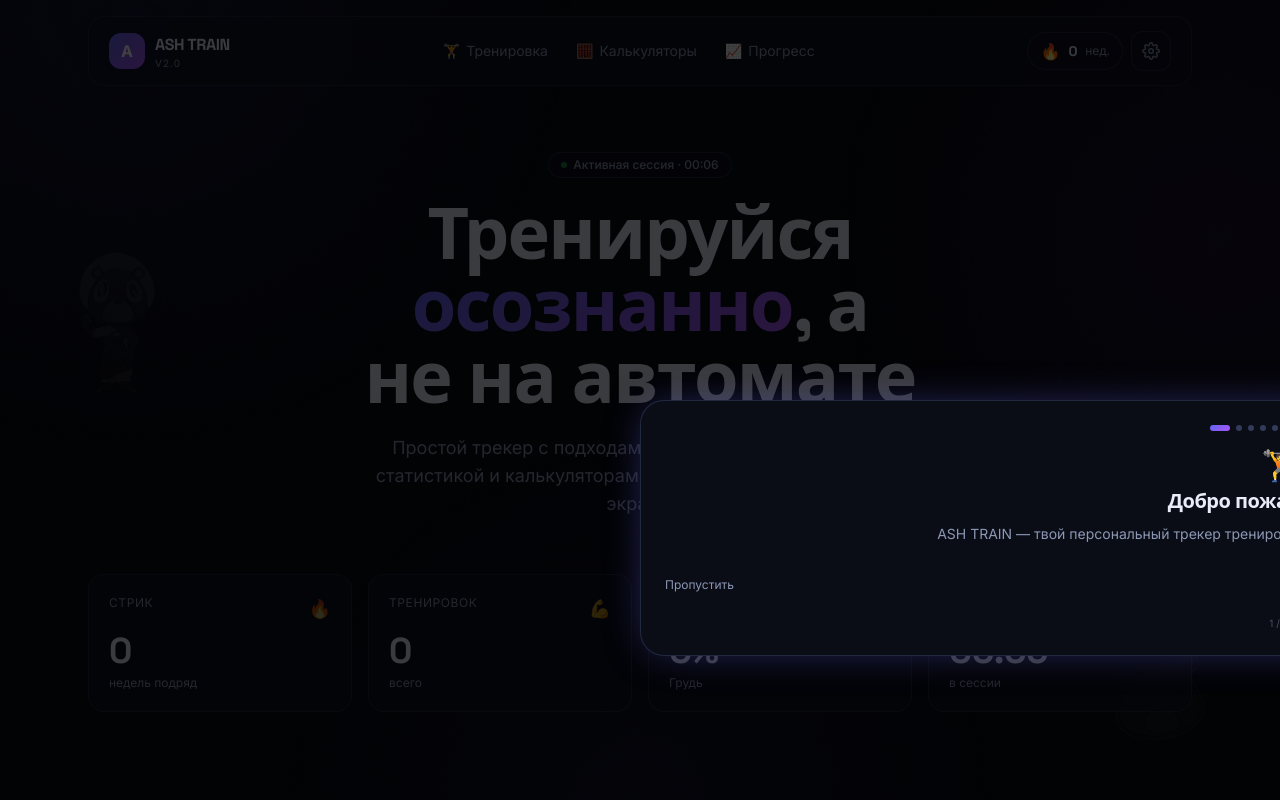
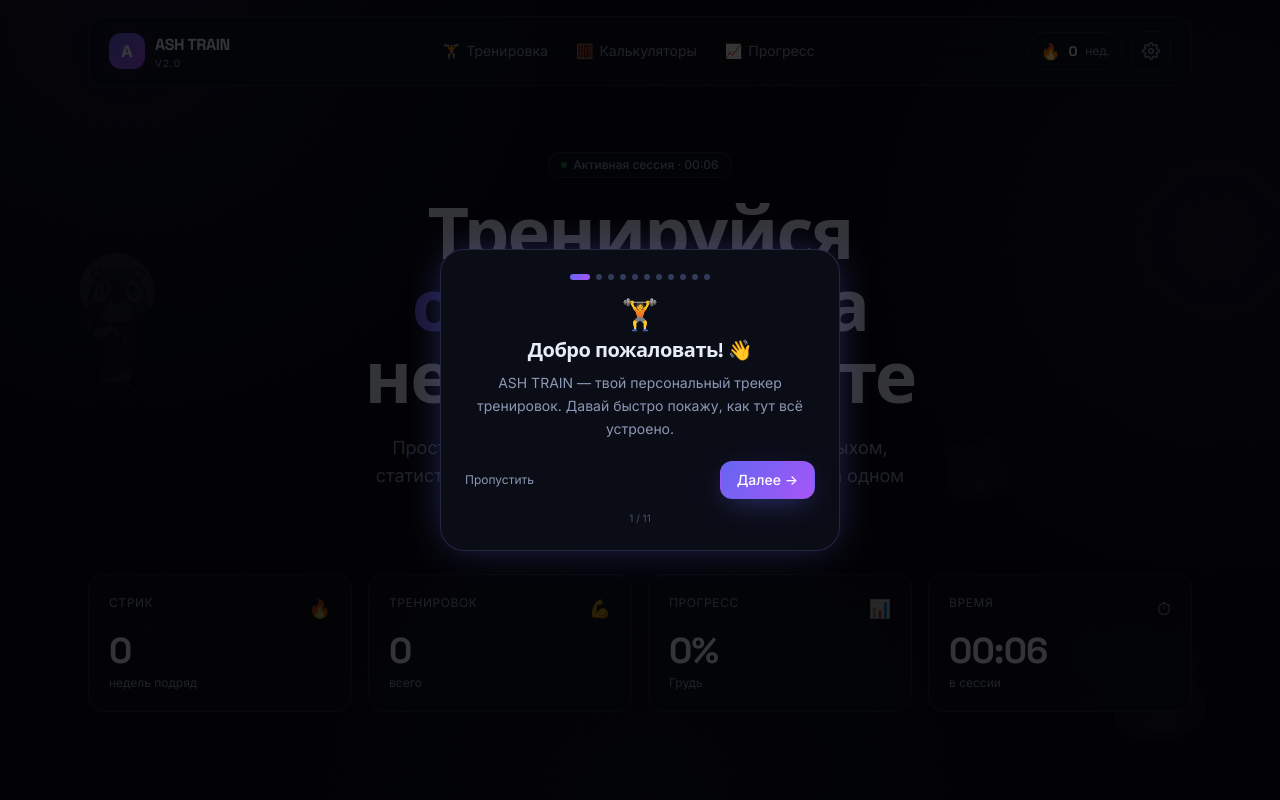
Before and after one commit to yohannw7/trainings, a Next.js app: page / in a window 1280 px wide. Shown: the top 800 px of the page. Built offline with nearby package versions, Linux system fonts and the light colour scheme.

Commit message:
Fix onboarding tooltip positioning
Rewrite spotlight + tooltip layout: use flex alignment instead of absolute top/left/transform. Tooltip stays centered horizontally and positioned relative to the spotlight vertically. Fixes shifted menu issue.

```diff
--- a/components/Onboarding.tsx
+++ b/components/Onboarding.tsx
@@ -1,7 +1,7 @@
 "use client";
 
 import { AnimatePresence, motion } from "framer-motion";
-import { useCallback, useEffect, useRef, useState } from "react";
+import { useCallback, useEffect, useState } from "react";
 
 const STORAGE_KEY = "onboarding_done_v2";
 
@@ -9,7 +9,7 @@ type Step = {
   title: string;
   description: string;
   icon: string;
-  target?: string; // CSS selector for the element to highlight
+  target?: string;
 };
 
 const STEPS: Step[] = [
@@ -90,66 +90,67 @@ const STEPS: Step[] = [
   },
 ];
 
-type Rect = { top: number; left: number; width: number; height: number };
+type ViewportRect = { x: number; y: number; w: number; h: number };
 
 export function Onboarding() {
   const [show, setShow] = useState(false);
   const [step, setStep] = useState(0);
-  const [targetRect, setTargetRect] = useState<Rect | null>(null);
-  const [tooltipPos, setTooltipPos] = useState<"bottom" | "top">("bottom");
-  const tooltipRef = useRef<HTMLDivElement>(null);
+  const [spot, setSpot] = useState<ViewportRect | null>(null);
+  const [tooltipSide, setTooltipSide] = useState<"below" | "above">("below");
 
   useEffect(() => {
     const done = localStorage.getItem(STORAGE_KEY);
     if (!done) setShow(true);
   }, []);
 
-  const measureTarget = useCallback((selector?: string) => {
+  const measure = useCallback(() => {
+    const selector = STEPS[step]?.target;
     if (!selector) {
-      setTargetRect(null);
+      setSpot(null);
       return;
     }
     const el = document.querySelector(selector);
     if (!el) {
-      setTargetRect(null);
+      setSpot(null);
       return;
     }
-    const rect = el.getBoundingClientRect();
-    setTargetRect({
-      top: rect.top + window.scrollY,
-      left: rect.left + window.scrollX,
-      width: rect.width,
-      height: rect.height,
+    const r = el.getBoundingClientRect();
+    const pad = 10;
+    setSpot({
+      x: r.left - pad,
+      y: r.top - pad,
+      w: r.width + pad * 2,
+      h: r.height + pad * 2,
     });
+    // Tooltip goes below if element is in top half, above otherwise
+    setTooltipSide(r.top + r.height / 2 < window.innerHeight * 0.55 ? "below" : "above");
+  }, [step]);
 
-    // Decide tooltip position
-    const viewH = window.innerHeight;
-    const elCenter = rect.top + rect.height / 2;
-    setTooltipPos(elCenter < viewH / 2 ? "bottom" : "top");
-
-    // Scroll element into view
-    el.scrollIntoView({ behavior: "smooth", block: "center" });
-  }, []);
-
+  // Scroll to target and measure
   useEffect(() => {
     if (!show) return;
-    const timer = setTimeout(() => {
-      measureTarget(STEPS[step].target);
-    }, 350); // wait for scroll/animation
-    return () => clearTimeout(timer);
-  }, [step, show, measureTarget]);
+    const selector = STEPS[step]?.target;
+    if (selector) {
+      const el = document.querySelector(selector);
+      if (el) {
+        el.scrollIntoView({ behavior: "smooth", block: "center" });
+      }
+    }
+    // Measure after scroll settles
+    const t = setTimeout(measure, 400);
+    return () => clearTimeout(t);
+  }, [step, show, measure]);
 
-  // Recalculate on resize
+  // Re-measure on scroll/resize
   useEffect(() => {
     if (!show) return;
-    const handler = () => measureTarget(STEPS[step].target);
-    window.addEventListener("resize", handler);
-    window.addEventListener("scroll", handler);
+    window.addEventListener("scroll", measure, true);
+    window.addEventListener("resize", measure);
     return () => {
-      window.removeEventListener("resize", handler);
-      window.removeEventListener("scroll", handler);
+      window.removeEventListener("scroll", measure, true);
+      window.removeEventListener("resize", measure);
     };
-  }, [show, step, measureTarget]);
+  }, [show, measure]);
 
   const finish = () => {
     localStorage.setItem(STORAGE_KEY, "1");
@@ -165,43 +166,10 @@ export function Onboarding() {
     if (step > 0) setStep(step - 1);
   };
 
-  const current = STEPS[step];
-
   if (!show) return null;
 
-  // Spotlight cutout for SVG mask
-  const pad = 8;
-  const spotRect = targetRect
-    ? {
-        x: targetRect.left - window.scrollX - pad,
-        y: targetRect.top - window.scrollY - pad,
-        w: targetRect.width + pad * 2,
-        h: targetRect.height + pad * 2,
-        rx: 16,
-      }
-    : null;
-
-  // Tooltip position relative to viewport
-  const getTooltipStyle = (): React.CSSProperties => {
-    if (!spotRect) {
-      return { top: "50%", left: "50%", transform: "translate(-50%, -50%)" };
-    }
-    const gap = 16;
-    if (tooltipPos === "bottom") {
-      return {
-        top: spotRect.y + spotRect.h + gap,
-        left: "50%",
-        transform: "translateX(-50%)",
-        maxWidth: "min(420px, calc(100vw - 32px))",
-      };
-    }
-    return {
-      bottom: `calc(100vh - ${spotRect.y}px + ${gap}px)`,
-      left: "50%",
-      transform: "translateX(-50%)",
-      maxWidth: "min(420px, calc(100vw - 32px))",
-    };
-  };
+  const current = STEPS[step];
+  const hasTarget = !!current.target && !!spot;
 
   return (
     <AnimatePresence>
@@ -209,24 +177,20 @@ export function Onboarding() {
         initial={{ opacity: 0 }}
         animate={{ opacity: 1 }}
         exit={{ opacity: 0 }}
-        className="fixed inset-0 z-[300]"
-        style={{ pointerEvents: "auto" }}
+        className="fixed inset-0 z-[300] overflow-hidden"
       >
-        {/* Dark overlay with spotlight cutout */}
-        <svg
-          className="absolute inset-0 h-full w-full"
-          style={{ pointerEvents: "none" }}
-        >
+        {/* Overlay with spotlight hole */}
+        <svg className="pointer-events-none absolute inset-0 h-full w-full">
           <defs>
-            <mask id="spotlight-mask">
+            <mask id="onboarding-mask">
               <rect width="100%" height="100%" fill="white" />
-              {spotRect && (
+              {spot && (
                 <rect
-                  x={spotRect.x}
-                  y={spotRect.y}
-                  width={spotRect.w}
-                  height={spotRect.h}
-                  rx={spotRect.rx}
+                  x={spot.x}
+                  y={spot.y}
+                  width={spot.w}
+                  height={spot.h}
+                  rx={14}
                   fill="black"
                 />
               )}
@@ -235,61 +199,74 @@ export function Onboarding() {
           <rect
             width="100%"
             height="100%"
-            fill="rgba(0,0,0,0.75)"
-            mask="url(#spotlight-mask)"
+            fill="rgba(0,0,0,0.78)"
+            mask="url(#onboarding-mask)"
           />
         </svg>
 
-        {/* Spotlight border glow */}
-        {spotRect && (
+        {/* Glow border around target */}
+        {spot && (
           <motion.div
-            initial={{ opacity: 0, scale: 0.95 }}
+            key={`border-${step}`}
+            initial={{ opacity: 0, scale: 0.96 }}
             animate={{ opacity: 1, scale: 1 }}
-            transition={{ type: "spring", damping: 20, stiffness: 200 }}
-            className="pointer-events-none absolute rounded-2xl border-2 border-accent shadow-glow"
+            transition={{ type: "spring", damping: 22, stiffness: 240 }}
+            className="pointer-events-none absolute rounded-2xl ring-2 ring-accent/80 shadow-glow"
             style={{
-              top: spotRect.y,
-              left: spotRect.x,
-              width: spotRect.w,
-              height: spotRect.h,
+              top: spot.y,
+              left: spot.x,
+              width: spot.w,
+              height: spot.h,
             }}
           />
         )}
 
-        {/* Arrow pointing to target */}
-        {spotRect && (
-          <motion.div
-            initial={{ opacity: 0 }}
-            animate={{ opacity: 1 }}
-            className="pointer-events-none absolute"
+        {/* Tooltip */}
+        <div
+          className="pointer-events-none absolute inset-0 flex"
           style={{
-              left: spotRect.x + spotRect.w / 2 - 8,
-              ...(tooltipPos === "bottom"
-                ? { top: spotRect.y + spotRect.h + 2 }
-                : { top: spotRect.y - 18 }),
+            alignItems: !hasTarget
+              ? "center"
+              : tooltipSide === "below"
+                ? "flex-start"
+                : "flex-end",
+            justifyContent: "center",
+            padding: 16,
+            paddingTop: hasTarget && tooltipSide === "below" && spot
+              ? spot.y + spot.h + 20
+              : 16,
+            paddingBottom: hasTarget && tooltipSide === "above" && spot
+              ? window.innerHeight - spot.y + 20
+              : 16,
           }}
         >
-            <svg width="16" height="12" viewBox="0 0 16 12">
-              {tooltipPos === "bottom" ? (
-                <path d="M8 0L16 12H0L8 0Z" fill="rgb(var(--accent))" />
+          <motion.div
+            key={step}
+            initial={{ opacity: 0, y: tooltipSide === "below" ? 16 : -16 }}
+            animate={{ opacity: 1, y: 0 }}
+            transition={{ type: "spring", damping: 24, stiffness: 300 }}
+            className="pointer-events-auto w-full max-w-[400px] rounded-3xl border border-border/60 bg-bg p-5 shadow-glow sm:p-6"
+          >
+            {/* Arrow pointing to target */}
+            {hasTarget && spot && (
+              <div
+                className="absolute left-1/2 -translate-x-1/2"
+                style={
+                  tooltipSide === "below"
+                    ? { top: -10 }
+                    : { bottom: -10 }
+                }
+              >
+                <svg width="20" height="10" viewBox="0 0 20 10">
+                  {tooltipSide === "below" ? (
+                    <path d="M10 0L20 10H0L10 0Z" fill="rgb(var(--accent))" />
                   ) : (
-                <path d="M8 12L0 0H16L8 12Z" fill="rgb(var(--accent))" />
+                    <path d="M10 10L0 0H20L10 10Z" fill="rgb(var(--accent))" />
                   )}
                 </svg>
-          </motion.div>
+              </div>
             )}
 
-        {/* Tooltip card */}
-        <motion.div
-          ref={tooltipRef}
-          key={step}
-          initial={{ opacity: 0, y: tooltipPos === "bottom" ? 15 : -15 }}
-          animate={{ opacity: 1, y: 0 }}
-          exit={{ opacity: 0, y: tooltipPos === "bottom" ? 15 : -15 }}
-          transition={{ type: "spring", damping: 24, stiffness: 300 }}
-          className="absolute z-10 w-full rounded-3xl border border-border/60 bg-bg p-5 shadow-glow sm:p-6"
-          style={getTooltipStyle()}
-        >
             {/* Progress dots */}
             <div className="mb-4 flex items-center justify-center gap-1.5">
               {STEPS.map((_, i) => (
@@ -306,7 +283,6 @@ export function Onboarding() {
               ))}
             </div>
 
-          {/* Icon + content */}
             <div className="mb-1 text-center text-3xl">{current.icon}</div>
             <h2 className="heading-display mb-2 text-center text-xl font-bold">
               {current.title}
@@ -315,7 +291,6 @@ export function Onboarding() {
               {current.description}
             </p>
 
-          {/* Buttons */}
             <div className="flex items-center justify-between gap-3">
               <button
                 onClick={finish}
@@ -339,6 +314,7 @@ export function Onboarding() {
               {step + 1} / {STEPS.length}
             </div>
           </motion.div>
+        </div>
       </motion.div>
     </AnimatePresence>
   );
```
Lines whose indentation alone changed are shown as unchanged.
